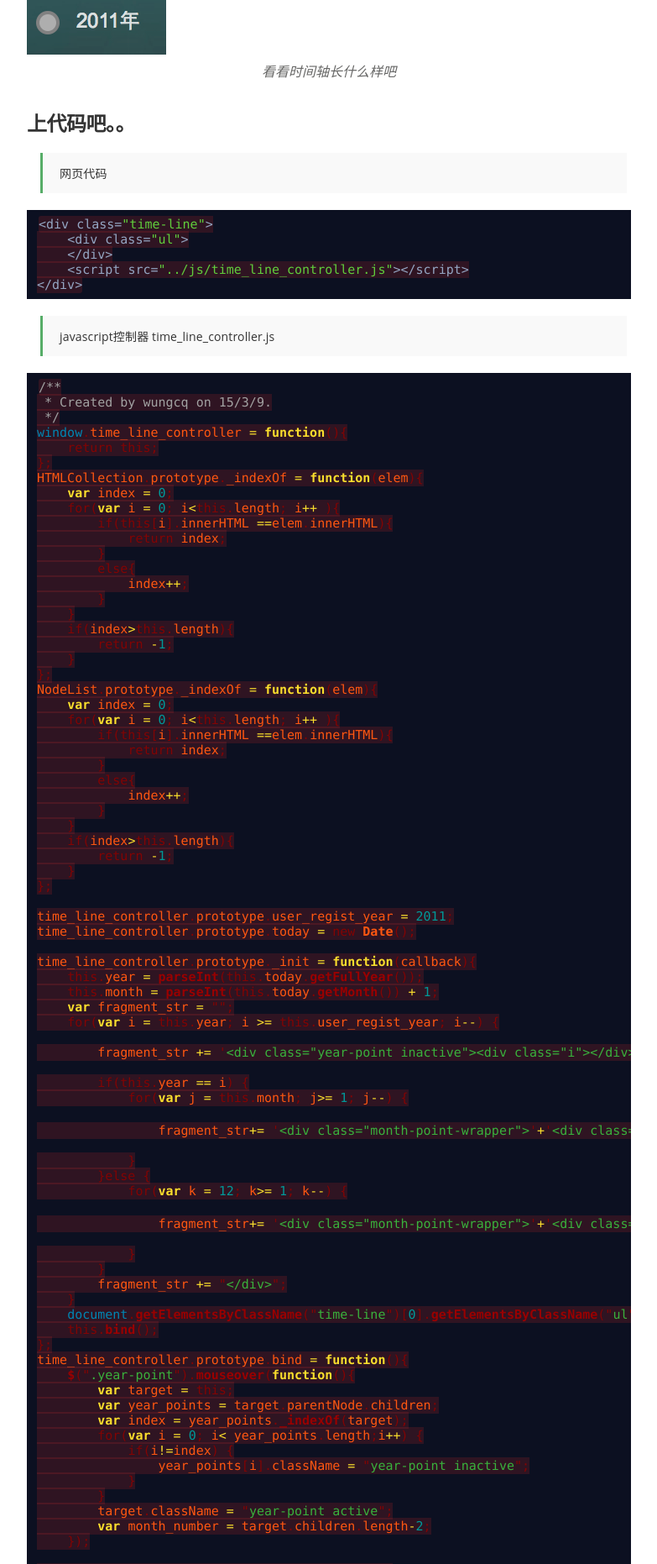
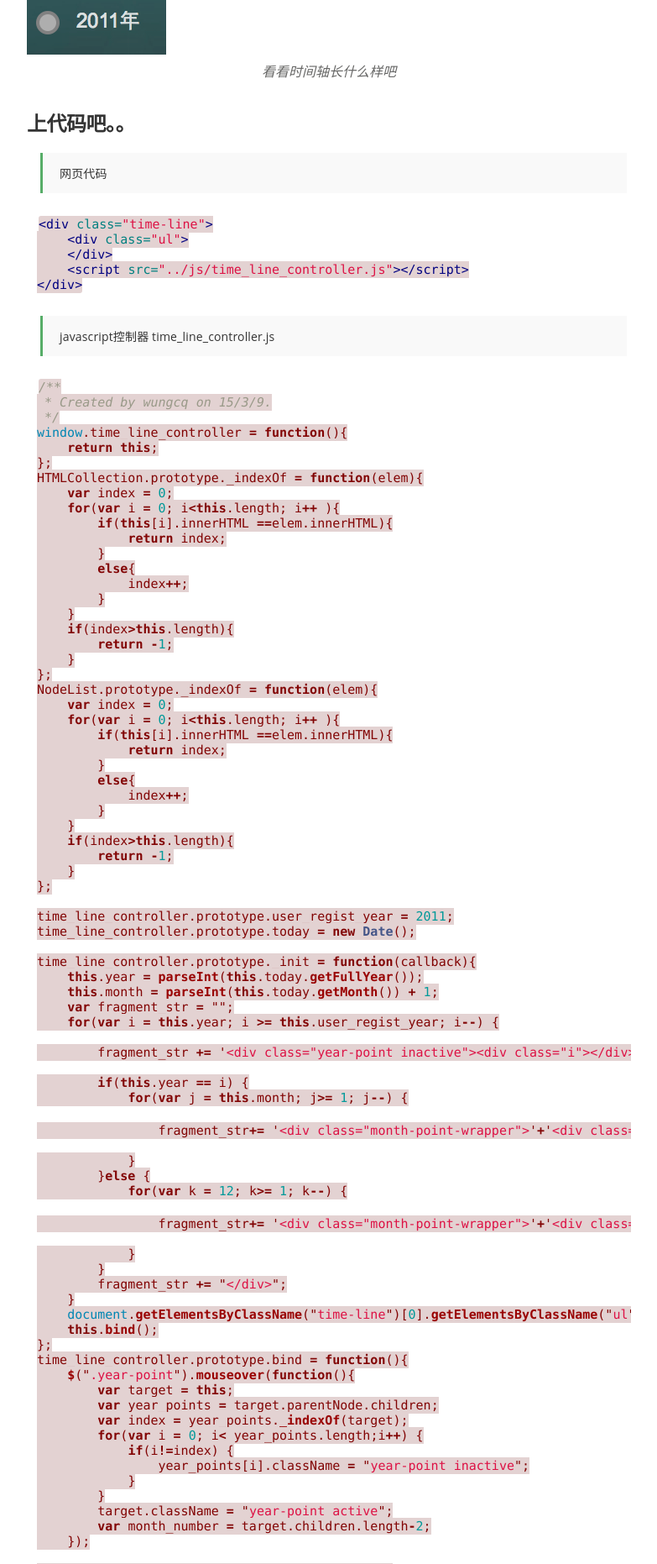
Before and after one commit to wcqblog/wcqblog.github.io, a Jekyll site: the page built from _posts/2015-3-18-time-line-plugin.markdown, in a window 1280 px wide. Shown: the part 1994-3856 px from the top of the page at 84% size, without its empty margins (248-1031 px from the left). Built offline with Jekyll 4.4.1, drawn with Linux system fonts in a browser that asks for light colours; nearby versions of some CDN libraries; some web fonts are replaced; Markdown is read by kramdown in place of the engine named in the settings; comment, search, counter and statistics services are not loaded.

Commit message:
Update _syntax-highlighting.scss

```diff
--- a/_sass/_syntax-highlighting.scss
+++ b/_sass/_syntax-highlighting.scss
@@ -2,20 +2,17 @@
  * Syntax highlighting styles
  */
 .highlight {
-    background: #0C1021;
-    font-family:Consolas, 'Liberation Mono', Menlo, Courier, monospace;
-    color: #fff;
-    p{ color:#fff }
+    background: #fff;
     @extend %vertical-rhythm;
 
-    .c     { color: #A2A2A2;} // Comment
+    .c     { color: #998; font-style: italic } // Comment
     .err   { color: #a61717; background-color: #e3d2d2 } // Error
-    .k     { color:　#FBDE28 } // Keyword
-    .o     { color: #FBDE2D;  } // Operator
-    .cm    { color: #A2A2A2; } // Comment.Multiline
-    .cp    { color: #A2A2A2;  } // Comment.Preproc
-    .c1    { color: #A2A2A2;  } // Comment.Single
-    .cs    { color: #A2A2A2; font-weight: bold; } // Comment.Special
+    .k     { font-weight: bold } // Keyword
+    .o     { font-weight: bold } // Operator
+    .cm    { color: #998; font-style: italic } // Comment.Multiline
+    .cp    { color: #999; font-weight: bold } // Comment.Preproc
+    .c1    { color: #998; font-style: italic } // Comment.Single
+    .cs    { color: #999; font-weight: bold; font-style: italic } // Comment.Special
     .gd    { color: #000; background-color: #fdd } // Generic.Deleted
     .gd .x { color: #000; background-color: #faa } // Generic.Deleted.Specific
     .ge    { font-style: italic } // Generic.Emph
@@ -29,44 +26,42 @@
     .gu    { color: #aaa } // Generic.Subheading
     .gt    { color: #a00 } // Generic.Traceback
     .kc    { font-weight: bold } // Keyword.Constant
-    .kd    { color:#FBDE2D; font-weight: bold } // Keyword.Declaration
+    .kd    { font-weight: bold } // Keyword.Declaration
     .kp    { font-weight: bold } // Keyword.Pseudo
     .kr    { font-weight: bold } // Keyword.Reserved
     .kt    { color: #458; font-weight: bold } // Keyword.Type
-    .m     { color: #DBFC46 } // Literal.Number
-    .s     { color: #61CE3C } // Literal.String
-    .na    { color: #95A7C4 } // Name.Attribute
+    .m     { color: #099 } // Literal.Number
+    .s     { color: #d14 } // Literal.String
+    .na    { color: #008080 } // Name.Attribute
     .nb    { color: #0086B3 } // Name.Builtin
-    .nc    { color: #FF5711; font-weight: bold } // Name.Class
+    .nc    { color: #458; font-weight: bold } // Name.Class
     .no    { color: #008080 } // Name.Constant
     .ni    { color: #800080 } // Name.Entity
     .ne    { color: #900; font-weight: bold } // Name.Exception
     .nf    { color: #900; font-weight: bold } // Name.Function
     .nn    { color: #555 } // Name.Namespace
-    .nt    { color: #95A7C4 } // Name.Tag
+    .nt    { color: #000080 } // Name.Tag
     .nv    { color: #008080 } // Name.Variable
-    .nx    { color: #FF5711 }
     .ow    { font-weight: bold } // Operator.Word
     .w     { color: #bbb } // Text.Whitespace
     .mf    { color: #099 } // Literal.Number.Float
     .mh    { color: #099 } // Literal.Number.Hex
     .mi    { color: #099 } // Literal.Number.Integer
     .mo    { color: #099 } // Literal.Number.Oct
-    .sb    { color: #3AB13C } // Literal.String.Backtick
-    .sc    { color: #3AB13C } // Literal.String.Char
-    .sd    { color: #3AB13C } // Literal.String.Doc
-    .s2    { color: #3AB13C } // Literal.String.Double
-    .se    { color: #3AB13C } // Literal.String.Escape
-    .sh    { color: #3AB13C } // Literal.String.Heredoc
-    .si    { color: #3AB13C } // Literal.String.Interpol
-    .sx    { color: #3AB13C } // Literal.String.Other
+    .sb    { color: #d14 } // Literal.String.Backtick
+    .sc    { color: #d14 } // Literal.String.Char
+    .sd    { color: #d14 } // Literal.String.Doc
+    .s2    { color: #d14 } // Literal.String.Double
+    .se    { color: #d14 } // Literal.String.Escape
+    .sh    { color: #d14 } // Literal.String.Heredoc
+    .si    { color: #d14 } // Literal.String.Interpol
+    .sx    { color: #d14 } // Literal.String.Other
     .sr    { color: #009926 } // Literal.String.Regex
-    .s1    { color: #3AB13C } // Literal.String.Single
+    .s1    { color: #d14 } // Literal.String.Single
     .ss    { color: #990073 } // Literal.String.Symbol
     .bp    { color: #999 } // Name.Builtin.Pseudo
     .vc    { color: #008080 } // Name.Variable.Class
     .vg    { color: #008080 } // Name.Variable.Global
     .vi    { color: #008080 } // Name.Variable.Instance
     .il    { color: #099 } // Literal.Number.Integer.Long
-    code   { color: #820404;background-color:rgba(228, 46, 46, 0.16);}
 }
```
